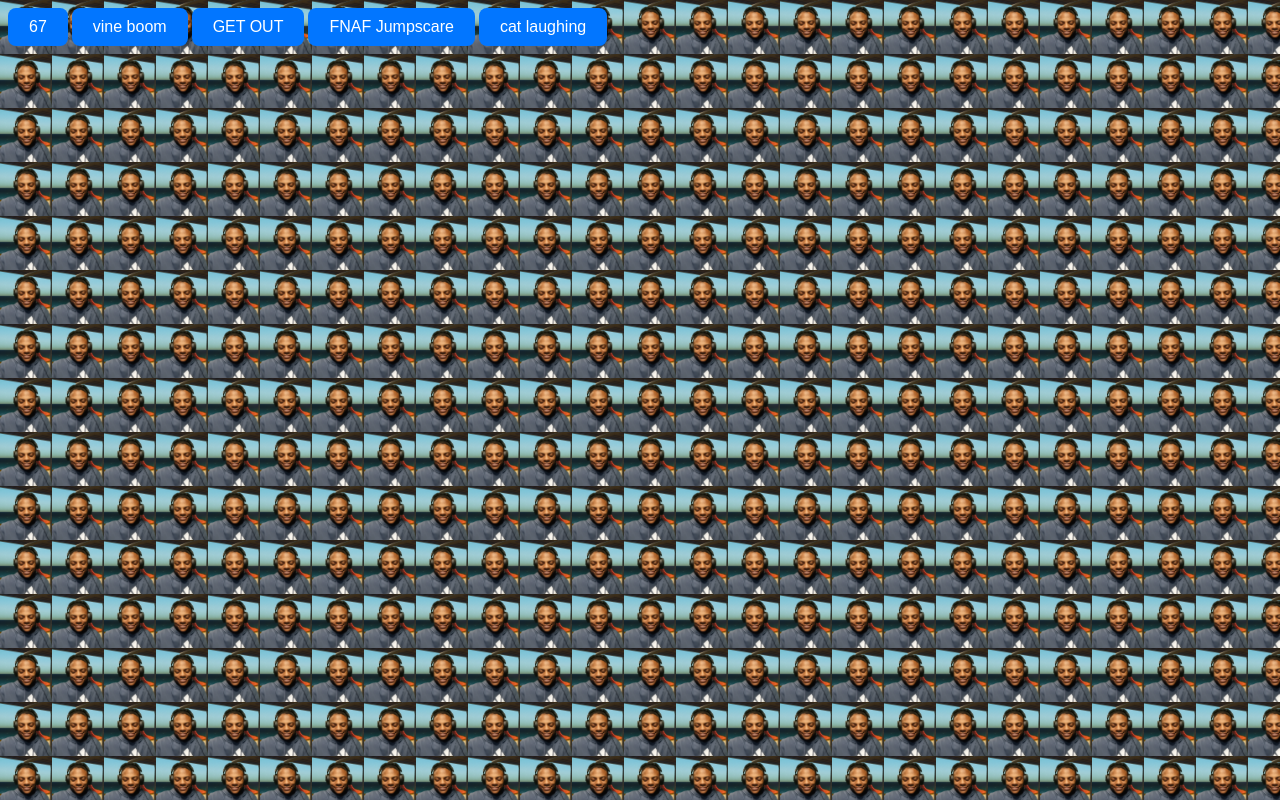
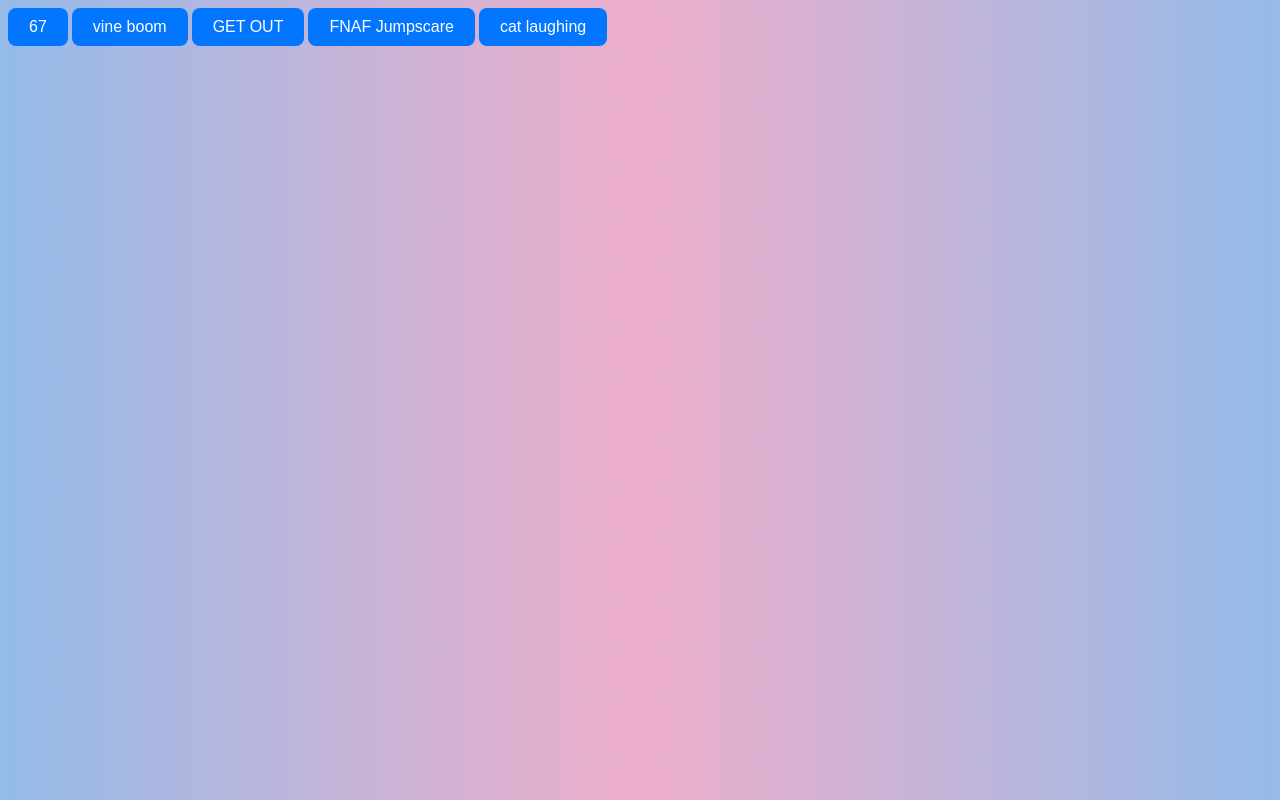
Before and after one commit to imafancycrab/soundboard, a plain HTML site: page index.html in a window 1280 px wide. Drawn offline with Linux system fonts and the light colour scheme.

Commit message:
gradient bakgrund!

```diff
--- a/style.css
+++ b/style.css
@@ -1,7 +1,6 @@
 body {
-  background-image: url(./assets/speed.webp);
-  background-size: cover;
-  background-size: contain;
+background: #EEAECA;
+background: radial-gradient(circle, rgba(238, 174, 202, 1) 0%, rgba(148, 187, 233, 1) 100%);
 }
 
 .sounds {
```
